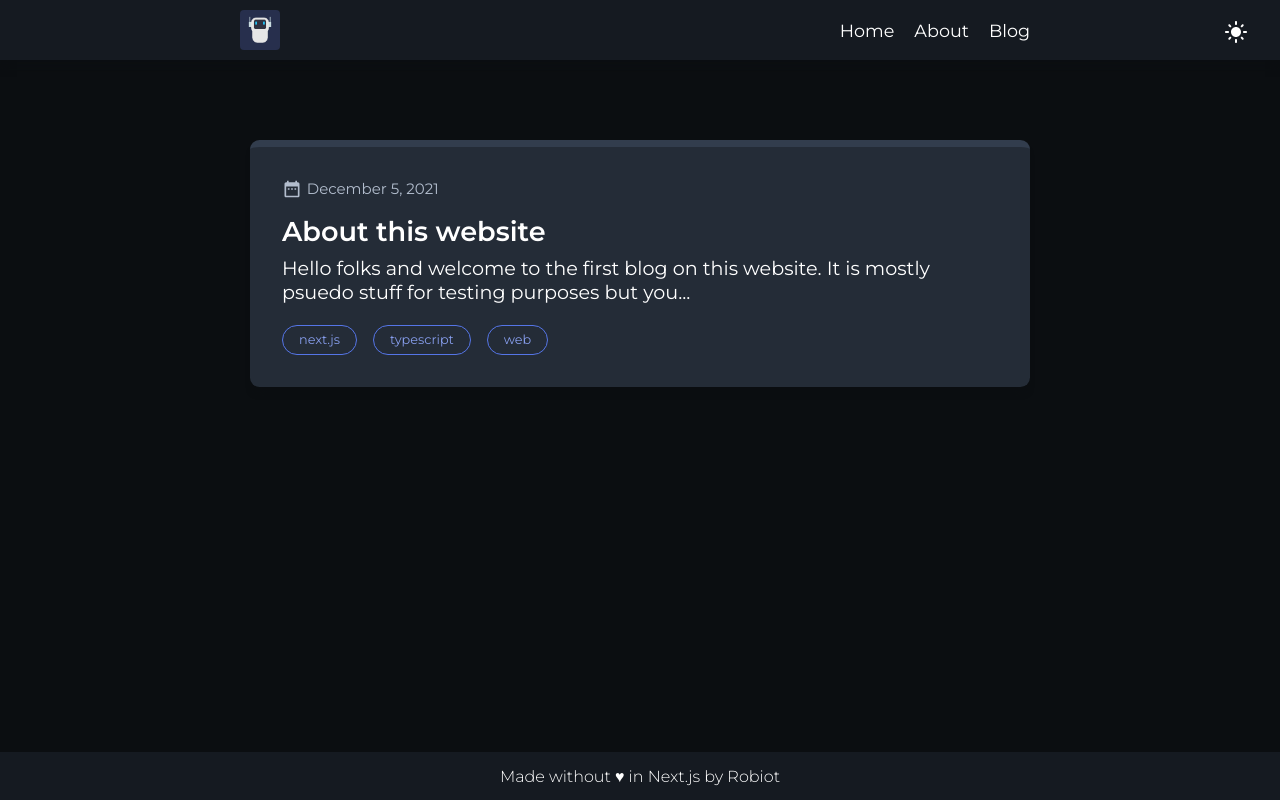
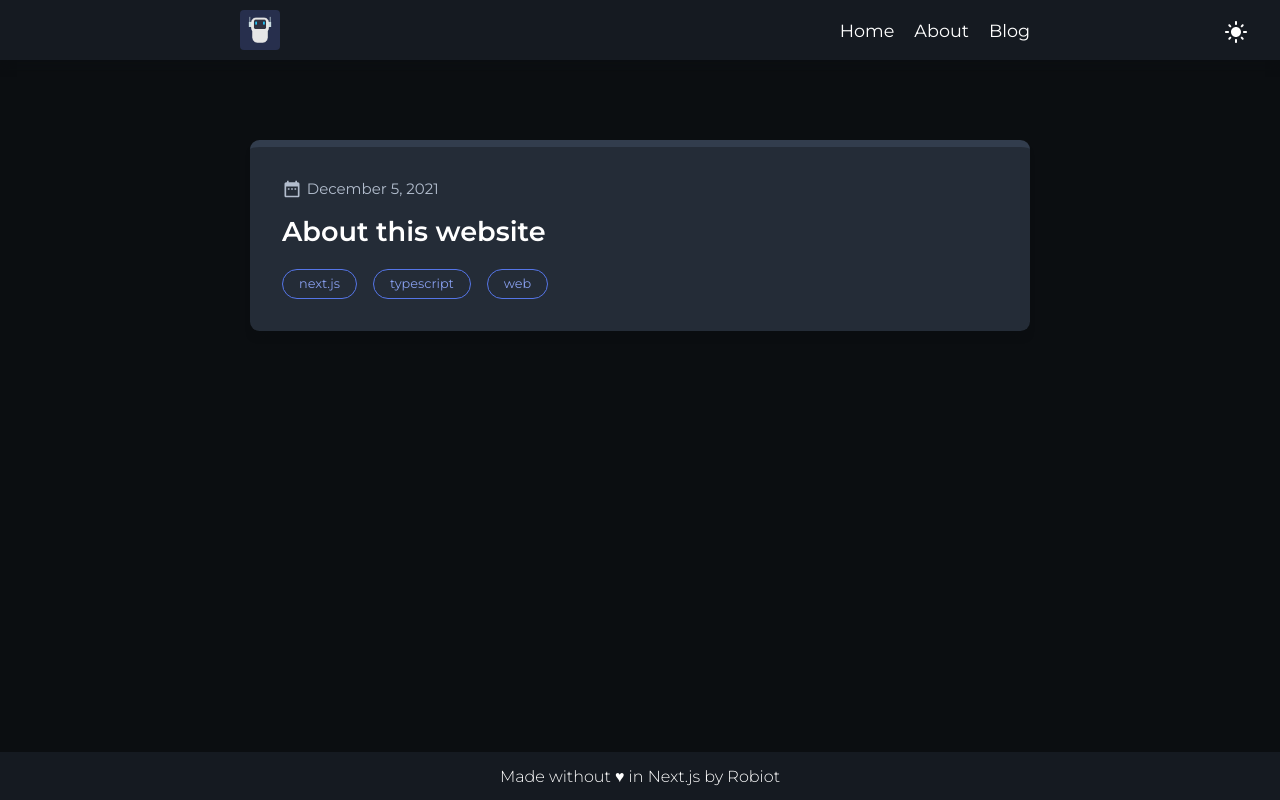
Before and after one commit to robiot/website-03, a Next.js app: page /blog in a window 1280 px wide. Built offline with nearby package versions, Linux system fonts and the light colour scheme.

Commit message:
Remove description on blog posts

```diff
--- a/src/components/Blog/Posts.style.ts
+++ b/src/components/Blog/Posts.style.ts
@@ -37,12 +37,5 @@ export const PostDate = styled.div`
 export const Title = styled.h1`
     font-size: 1.7rem;
     font-weight: 600;
-    margin-bottom: 0.5rem;
+    margin-bottom: 1.3rem;
 `;
-
-export const Description = styled.h4`
-    font-size: 1.2rem;
-    font-weight: 400;
-    margin-bottom: 1.3rem;
-    word-wrap: break-word;
-`;
--- a/src/components/Blog/Posts.tsx
+++ b/src/components/Blog/Posts.tsx
@@ -2,7 +2,6 @@ import DateRangeIcon from "@mui/icons-material/DateRange";
 
 import {
     PostsWrapper,
-    Description,
     Title,
     Post,
     PostDate,
@@ -34,9 +33,6 @@ const Posts = ({ posts, tag="" }) => {
                     </PostDate>
 
                     <Title>{post.title}</Title>
-
-                    <Description>{CutContent(post.content)}</Description>
-
                     <Tags post={post}/>
                 </Post>
             ))}
```
